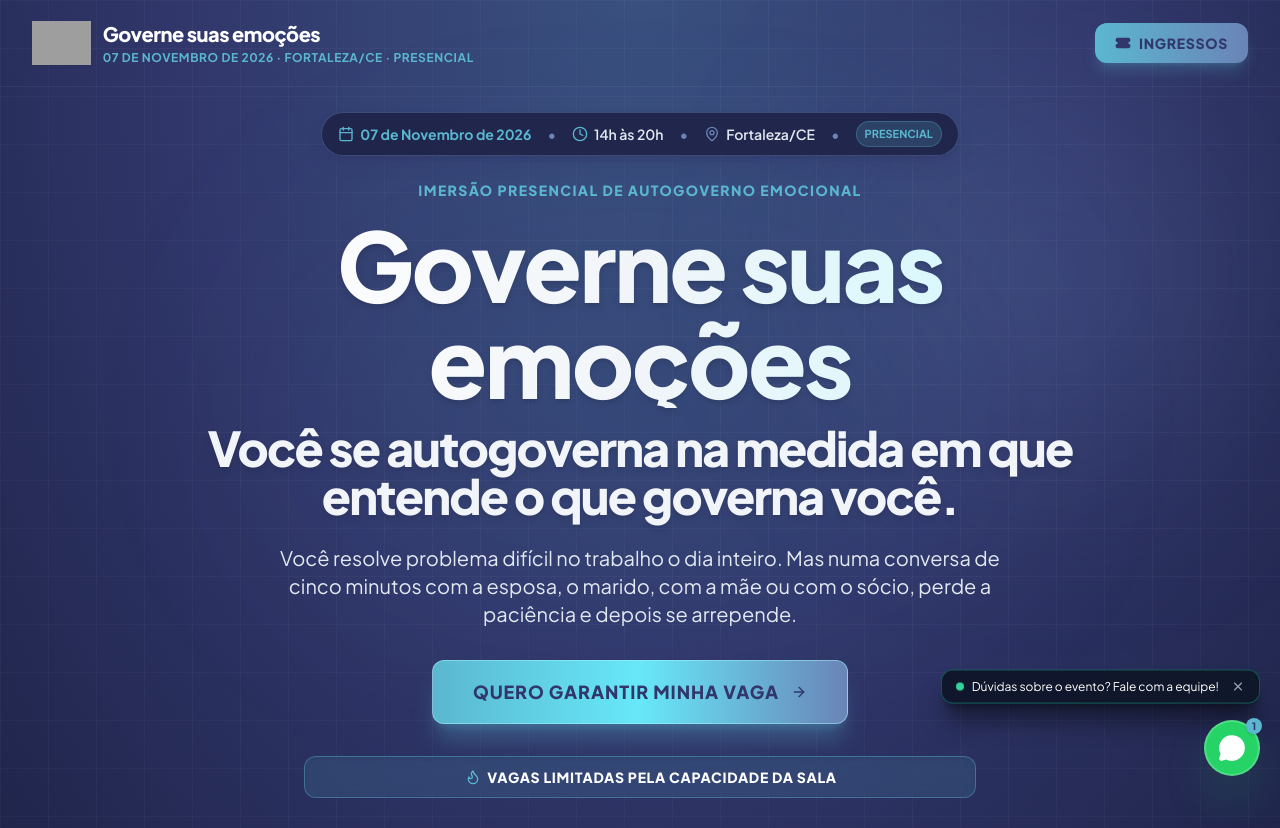
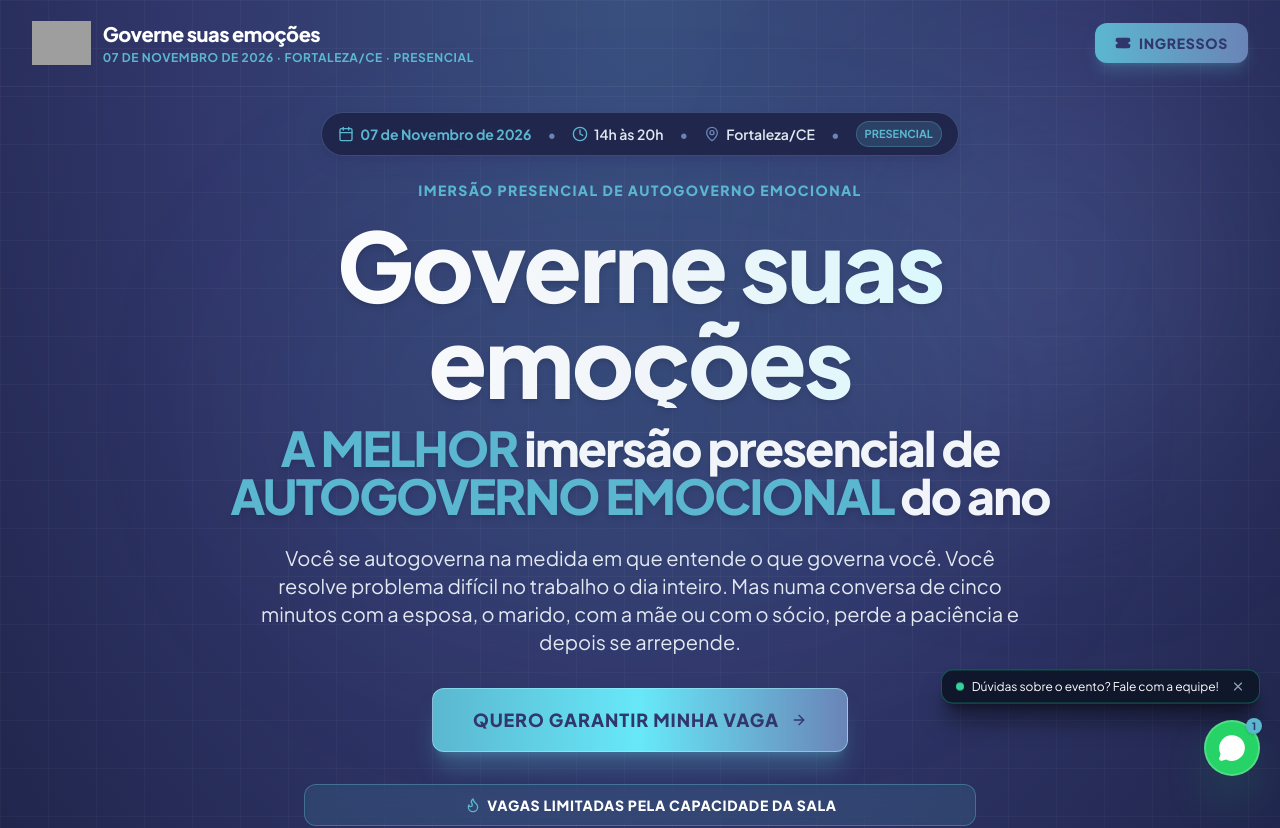
Before and after one commit to Marcelribeiro777/landing-page-vicente-governe-suas-emo-es, a React (Vite) app: page / in a window 1280 px wide. Shown: the top 828 px of the page. Built offline with nearby package versions, Linux system fonts and the light colour scheme; grey boxes are pictures that could not be loaded; a web font is replaced by a local one.

Commit message:
Atualiza headline principal do hero com destaque e move gancho para subtítulo

```diff
--- a/src/components/event/EventHero.tsx
+++ b/src/components/event/EventHero.tsx
@@ -60,7 +60,10 @@ export function EventHero() {
             {eventContent.event.name}
           </span>
           <span className="text-2xl sm:text-3xl md:text-4xl lg:text-5xl block font-extrabold text-slate-100 leading-snug">
-            {eventContent.event.headline}
+            <span className="text-[#5BB7D0] font-black">A MELHOR</span>{' '}
+            <span>imersão presencial de</span>{' '}
+            <span className="text-[#5BB7D0] font-black">AUTOGOVERNO EMOCIONAL</span>{' '}
+            <span>do ano</span>
           </span>
         </h1>
 
--- a/src/content/event.ts
+++ b/src/content/event.ts
@@ -197,9 +197,9 @@ export const eventContent: EventData = {
     logoAlt: 'Logo Vicente Carnero - Governe suas emoções',
     editionBadge: '07 de novembro de 2026 · Fortaleza/CE · Presencial',
     subheadlineTag: 'IMERSÃO PRESENCIAL DE AUTOGOVERNO EMOCIONAL',
-    headline: 'Você se autogoverna na medida em que entende o que governa você.',
+    headline: 'A MELHOR imersão presencial de AUTOGOVERNO EMOCIONAL do ano',
     subheadline:
-      'Você resolve problema difícil no trabalho o dia inteiro. Mas numa conversa de cinco minutos com a esposa, o marido, com a mãe ou com o sócio, perde a paciência e depois se arrepende.',
+      'Você se autogoverna na medida em que entende o que governa você. Você resolve problema difícil no trabalho o dia inteiro. Mas numa conversa de cinco minutos com a esposa, o marido, com a mãe ou com o sócio, perde a paciência e depois se arrepende.',
     dateDisplay: '07 de Novembro de 2026',
     locationDisplay: 'Fortaleza/CE',
     venueName: 'Local a divulgar – Fortaleza/CE',
--- a/src/lib/pocketbase/schema.json
+++ b/src/lib/pocketbase/schema.json
@@ -1,5 +1,5 @@
 {
-  "generatedAt": "2026-09-11T16:56:06.784Z",
+  "generatedAt": "2026-09-11T17:04:09.499Z",
   "collections": [
     {
       "name": "users",
```
Also changed, not shown: .skip.config.json.
